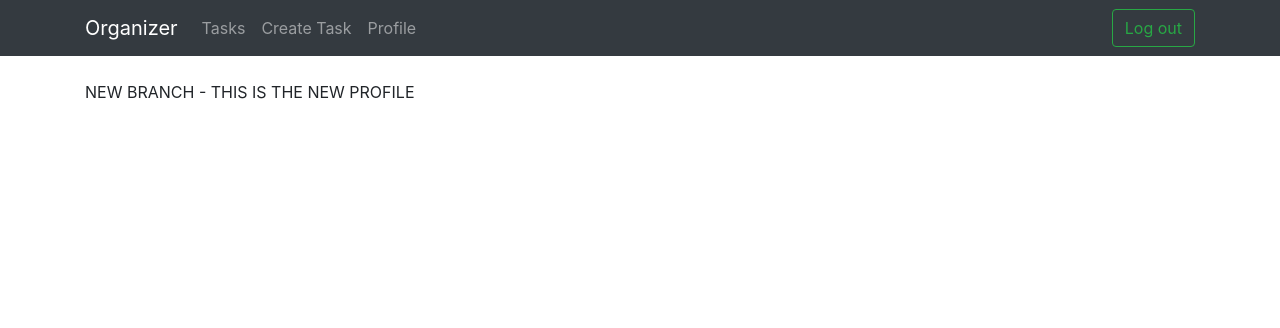
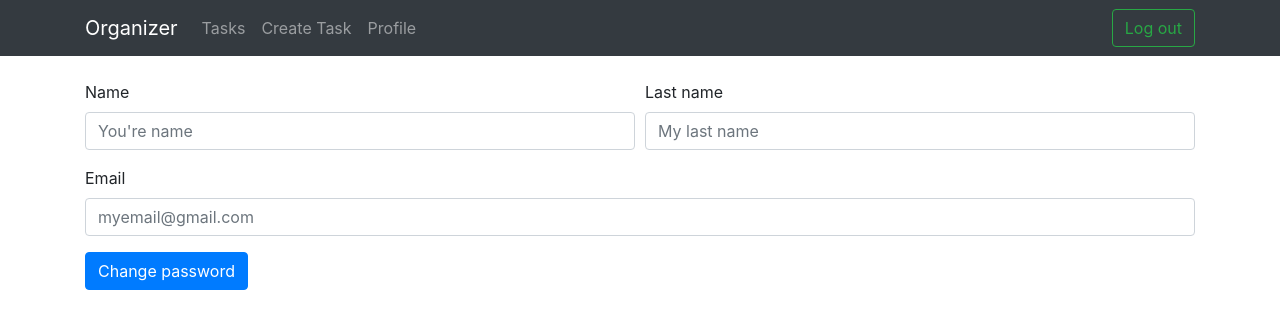
Before and after one commit to diegosalasmartinez/organizer, a React (Create React App) app: page /organizer/home/profile in a window 1280 px wide. Shown: the top 328 px of the page. Built offline with nearby package versions, Linux system fonts and the light colour scheme.

Commit message:
change password added

```diff
--- a/src/components/Task/TaskForm.js
+++ b/src/components/Task/TaskForm.js
@@ -57,7 +57,7 @@ export default class TaskForm extends Component {
         window.location.href="../../home";
     }
 
-    onSubmit = (e)=>{
+    onSubmit = e => {
         e.preventDefault();
         const newTask = {
             userId: cookies.get('id'),
--- a/src/components/common/Navbar.js
+++ b/src/components/common/Navbar.js
@@ -8,9 +8,11 @@ export default class Navbar extends Component {
 
     logout = (e) => {
         e.preventDefault();
-        console.log('EXIT');
+        cookies.remove('id', {path: "/"});
         cookies.remove('username', {path: "/"});
-        cookies.remove('password', {path: "/"});
+        cookies.remove('name', {path: "/"});
+        cookies.remove('lastName', {path: "/"});
+        cookies.remove('email', {path: "/"});
         window.location.href="./";
     }
 
--- a/src/pages/Login/Login.js
+++ b/src/pages/Login/Login.js
@@ -37,7 +37,6 @@ export default class Login extends Component {
                     const myUser = data[0];
                     cookies.set('id',myUser._id, {path: "/"});
                     cookies.set('username',myUser.username, {path: "/"});
-                    cookies.set('password',myUser.password, {path: "/"});
                     cookies.set('name',myUser.name, {path: "/"});
                     cookies.set('lastName',myUser.lastName, {path: "/"});
                     cookies.set('email',myUser.email, {path: "/"});
--- /dev/null
+++ b/src/pages/Profile/ChangePassword.js
@@ -0,0 +1,59 @@
+import React, { Component } from 'react'
+
+export default class ChangePassword extends Component {
+    constructor(props){
+        super(props);
+        this.state = {
+            password: "",
+            newPassword: "",
+            confirmPassword: "",
+            showChangaPassword: false
+        }
+    }
+
+    onSubmit = e => {
+        e.preventDefault();
+        console.log('UPDATING PASSWORD');
+    }
+
+    handleChange = ({target}) => {
+        const {name, value} = target;
+        this.setState({[name]: value});
+        // const newErrors = this.state.errors;
+        // newErrors[name] = '';
+        // this.setState({errors: newErrors});
+    }
+
+    toggleShowChangePassword = () => {
+        this.setState({showChangaPassword: !this.state.showChangaPassword});
+    }
+
+    render() {
+        return (
+            <>
+                <div className="form-group">
+                    <button className="btn btn-primary" type="button" onClick={this.toggleShowChangePassword}>Change password</button>
+                </div>
+                {this.state.showChangaPassword ?
+                    <div className="card card-body">
+                        <form>
+                            <div className="form-group">
+                                <label htmlFor="passwordInput">Password</label>
+                                <input type="password" required className="form-control" id="passwordInput" name="password" placeholder="You're actual password" value={this.state.password} onChange={this.handleChange} />
+                            </div>
+                            <div className="form-group">
+                                <label htmlFor="newPasswordInput">New password</label>
+                                <input type="password" required className="form-control" id="newPasswordInput" name="newPassword" placeholder="You're new password" value={this.state.newPassword} onChange={this.handleChange} />
+                            </div>
+                            <div className="form-group">
+                                <label htmlFor="confirmPasswordInput">New password</label>
+                                <input type="confirmPassword" required className="form-control" id="confirmPasswordInput" name="confirmPassword" placeholder="Confirm your password" value={this.state.confirmPassword} onChange={this.handleChange} />
+                            </div>
+                        </form>
+                    </div>
+                    : null
+                }
+            </>
+        )
+    }
+}
--- a/src/pages/Profile/Profile.js
+++ b/src/pages/Profile/Profile.js
@@ -1,13 +1,54 @@
 import React, { Component } from 'react'
 import Navbar from '../../components/common/Navbar'
+import ChangePassword from './ChangePassword'
 
 export default class Profile extends Component {
+    constructor(props){
+        super(props);
+        this.state = {
+            name: "",
+            lastName: "",
+            email: "",
+            password: "",
+            newPassword: ""
+        }
+    }
+
+    onSubmit = e => {
+        e.preventDefault();
+        console.log('UPDATING DATA');
+    }
+
+    handleChange = ({target}) => {
+        const {name, value} = target;
+        this.setState({[name]: value});
+        // const newErrors = this.state.errors;
+        // newErrors[name] = '';
+        // this.setState({errors: newErrors});
+    }
+
     render() {
         return (
             <>
                 <Navbar/>
                 <div className="container">
-                    NEW BRANCH - THIS IS THE NEW PROFILE
+                    <form onSubmit={this.onSubmit}>
+                        <div className="form-row">
+                            <div className="form-group col-md-6">
+                                <label htmlFor="nameInput">Name</label>
+                                <input type="text" required className="form-control" id="nameInput" name="name" placeholder="You're name" value={this.state.name} onChange={this.handleChange} />
+                            </div>
+                            <div className="form-group col-md-6">
+                                <label htmlFor="lastNameInput">Last name</label>
+                                <input type="text" required className="form-control" id="lastNameInput" name="lastName" placeholder="My last name" value={this.state.lastName} onChange={this.handleChange} />
+                            </div>
+                        </div>
+                        <div className="form-group">
+                            <label htmlFor="emailInput">Email</label>
+                            <input type="email" required className="form-control " id="emailInput" name="email" placeholder="myemail@gmail.com" value={this.state.email} onChange={this.handleChange} />
+                        </div>
+                        <ChangePassword/>
+                    </form>
                 </div>
             </>
         )
```
